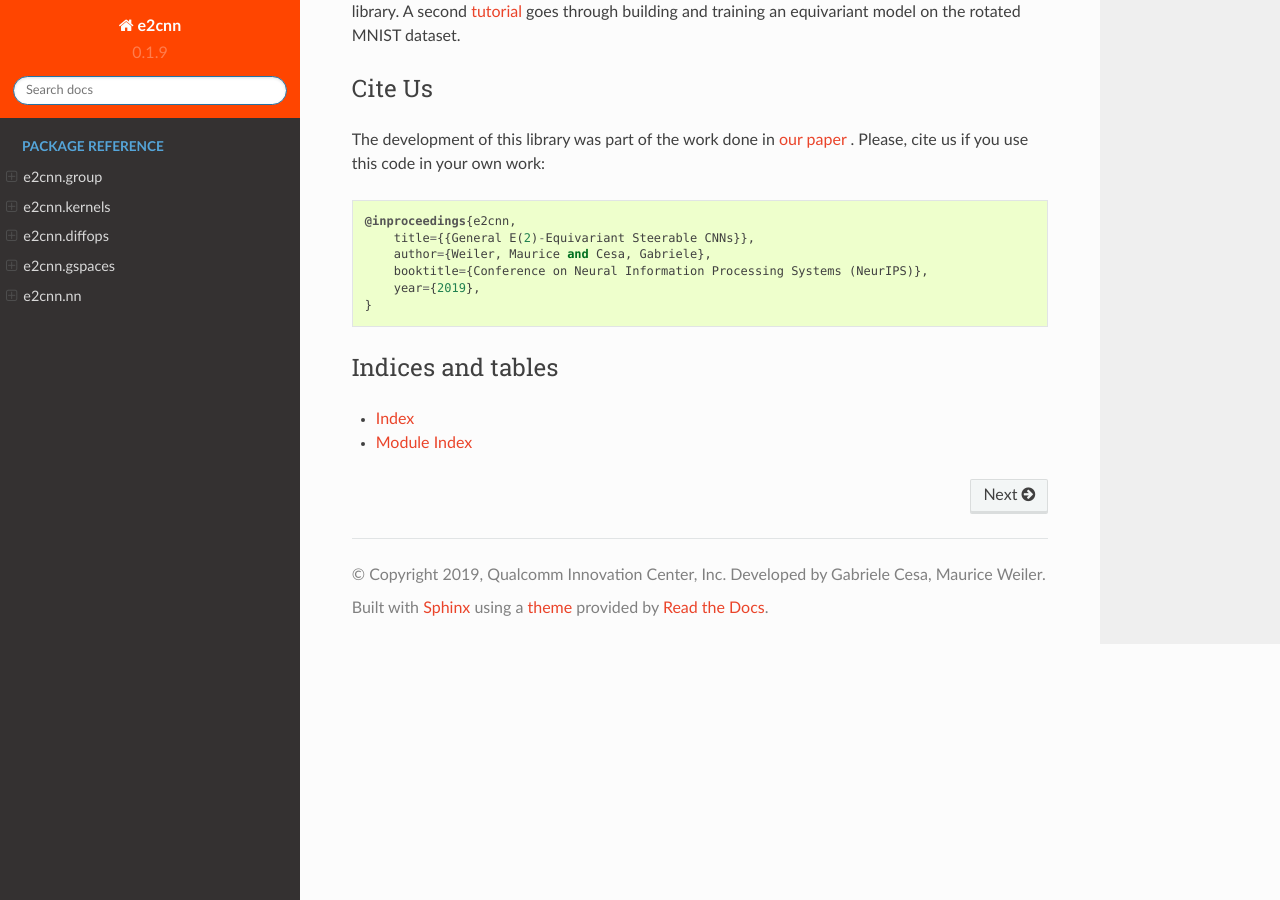
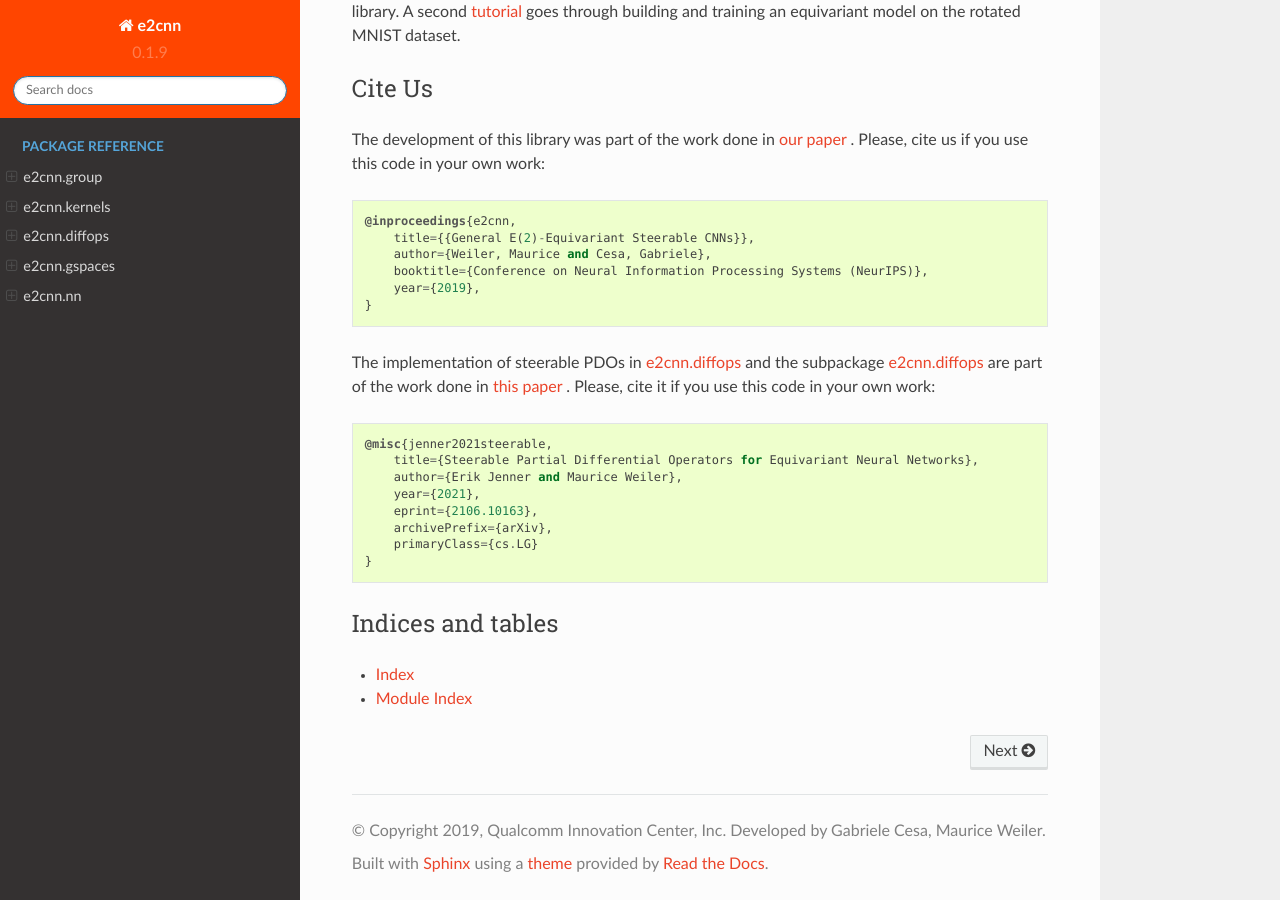
Before and after one commit to QUVA-Lab/e2cnn, a Sphinx documentation site: the page built from docs/source/index.rst, in a window 1280 px wide and 900 px high, scrolled down 699 px. Built offline with Sphinx 7.4.7 and the Read the Docs theme 2.0.0, drawn with Linux system fonts in a browser that asks for light colours.

Commit message:
minor corrections in docs

```diff
--- a/docs/source/api/e2cnn.kernels.rst
+++ b/docs/source/api/e2cnn.kernels.rst
@@ -21,6 +21,10 @@ This subpackage depends only on :doc:`e2cnn.group`.
 
 Abstract Classes
 ----------------
+
+.. autoclass:: e2cnn.kernels.Basis
+    :members:
+    :undoc-members:
 
 .. autoclass:: e2cnn.kernels.KernelBasis
     :members:
--- a/docs/source/index.rst
+++ b/docs/source/index.rst
@@ -63,6 +63,19 @@ Please, cite us if you use this code in your own work::
         year={2019},
     }
 
+The implementation of steerable PDOs in :doc:`e2cnn.diffops <api/e2cnn.nn>` and the subpackage
+:doc:`e2cnn.diffops <api/e2cnn.diffops>` are part of the work done in `this paper <https://arxiv.org/abs/2106.10163>`_ .
+Please, cite it if you use this code in your own work::
+
+    @misc{jenner2021steerable,
+        title={Steerable Partial Differential Operators for Equivariant Neural Networks},
+        author={Erik Jenner and Maurice Weiler},
+        year={2021},
+        eprint={2106.10163},
+        archivePrefix={arXiv},
+        primaryClass={cs.LG}
+    }
+
 
 Indices and tables
 ------------------
```
Also changed, not shown: docs/source/api/e2cnn.diffops.rst (+14 -6 lines), docs/source/api/e2cnn.nn.rst (+11 -2 lines), 8 other files.
